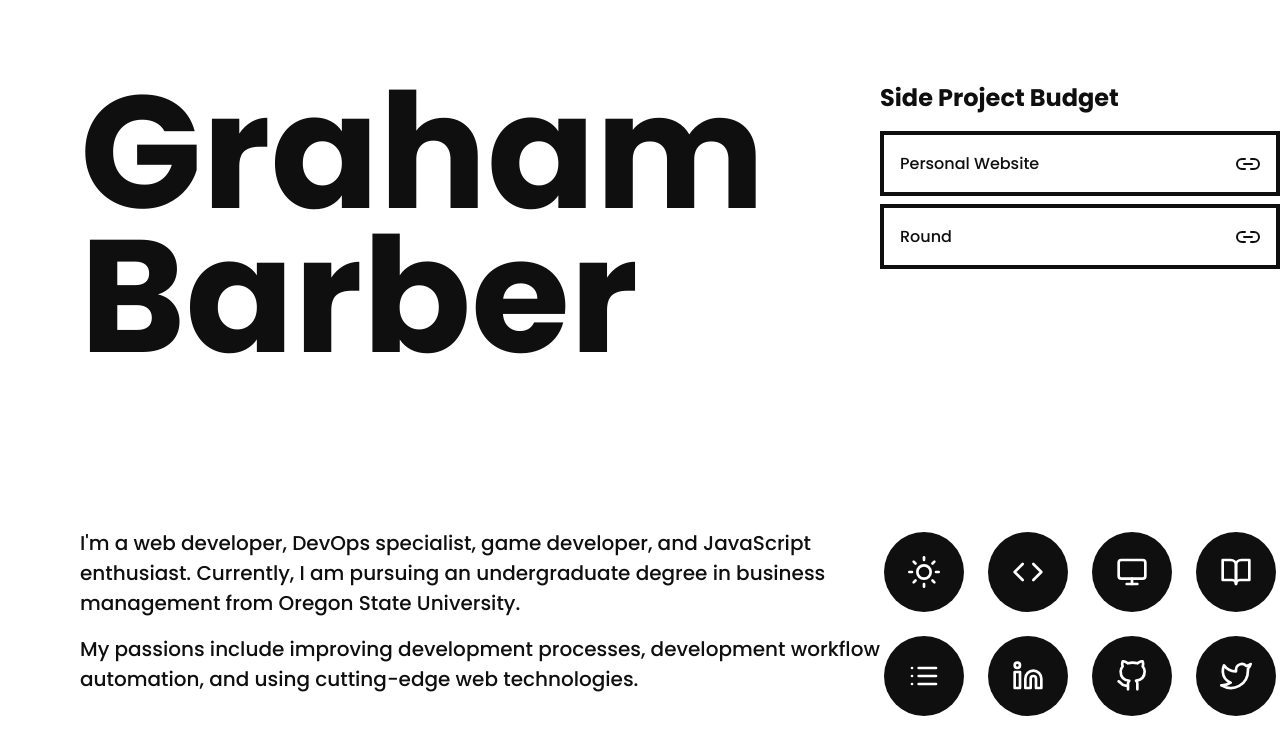
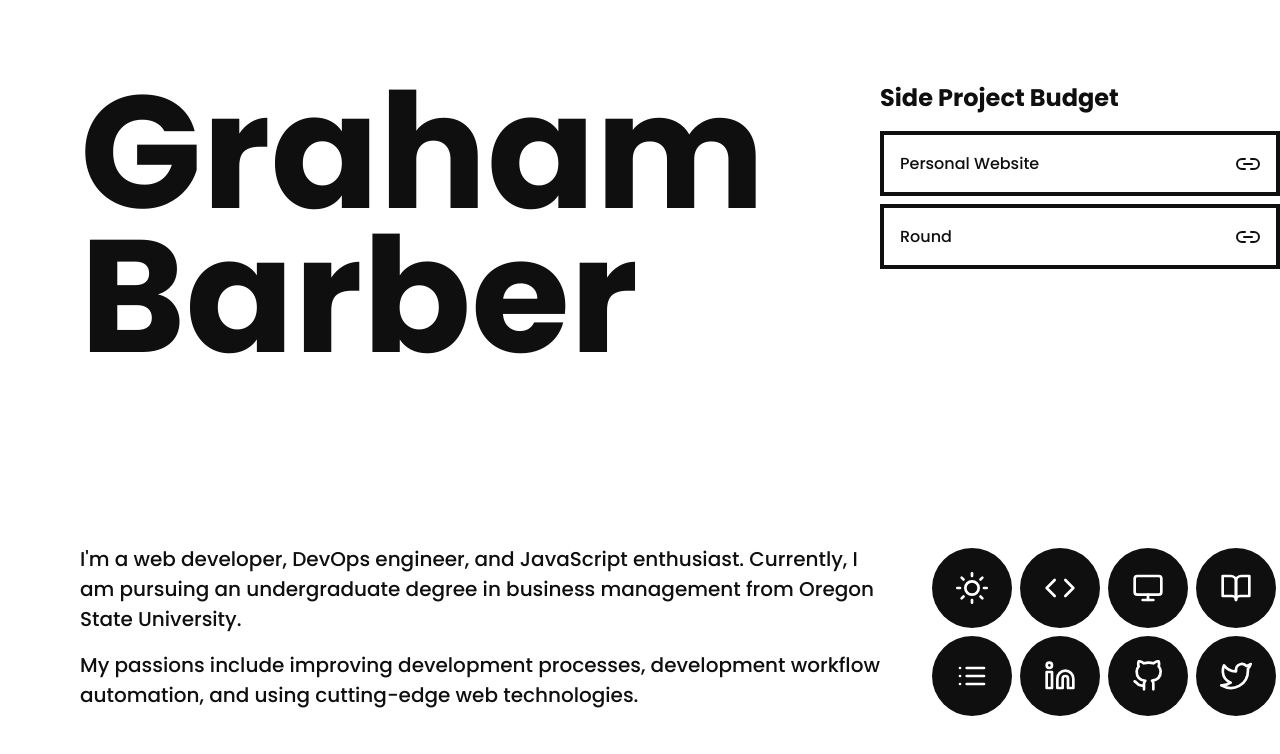
Before and after one commit to puregarlic/personal-website, a Next.js app: page / in a window 1280 px wide. Shown: the top 754 px of the page. Built offline with nearby package versions, Linux system fonts and the light colour scheme.

Commit message:
extract links to separate component

```diff
--- /dev/null
+++ b/components/icon-button.js
@@ -0,0 +1,34 @@
+import { Flex, Link } from 'rebass'
+import { string, node, func } from 'prop-types'
+
+const IconButton = props => {
+  return (
+    <Flex
+      m={1}
+      height="5rem"
+      width="5rem"
+      bg="#0f0f0f"
+      alignItems="center"
+      justifyContent="center"
+      onClick={props.onClick}
+      sx={{ borderRadius: '100%' }}
+    >
+      <Link
+        color="white"
+        href={props.href}
+        target="_blank"
+        sx={{ textDecoration: 'none', lineHeight: 0 }}
+      >
+        {props.children}
+      </Link>
+    </Flex>
+  )
+}
+
+IconButton.propTypes = {
+  href: string,
+  children: node,
+  onClick: func
+}
+
+export default IconButton
--- a/package.json
+++ b/package.json
@@ -8,6 +8,7 @@
   "dependencies": {
     "@emotion/core": "^10.0.17",
     "@emotion/styled": "^10.0.17",
+    "framer-motion": "^1.6.7",
     "next": "^9.0.6",
     "react": "^16.9.0",
     "react-dom": "^16.9.0",
--- a/pages/index.js
+++ b/pages/index.js
@@ -14,6 +14,7 @@ import {
 
 import Head from '../components/head'
 import Nav from '../components/nav'
+import IconButton from '../components/icon-button'
 
 const Home = () => (
   <div>
@@ -75,9 +76,9 @@ const Home = () => (
         </Box>
         <Box sx={{ gridArea: 'bio' }}>
           <Text mb={3}>
-            I'm a web developer, DevOps specialist, game developer, and
-            JavaScript enthusiast. Currently, I am pursuing an undergraduate
-            degree in business management from Oregon State University.
+            I'm a web developer, DevOps engineer, and JavaScript enthusiast.
+            Currently, I am pursuing an undergraduate degree in business
+            management from Oregon State University.
           </Text>
           <Text>
             My passions include improving development processes, development
@@ -85,107 +86,35 @@ const Home = () => (
           </Text>
         </Box>
         <Flex
+          alignItems="flex-end"
+          flexWrap="wrap-reverse"
           flexDirection="row-reverse"
-          flexWrap="wrap-reverse"
-          alignItems="flex-end"
-          sx={{ gridArea: 'links', gap: '1rem' }}
+          sx={{ gridArea: 'links' }}
         >
-          <Flex
-            m={1}
-            height="5rem"
-            width="5rem"
-            bg="#0f0f0f"
-            alignItems="center"
-            justifyContent="center"
-            color="white"
-            sx={{ borderRadius: '100%' }}
-          >
+          <IconButton href="https://twitter.com/puregarlic_">
             <Twitter size={32} />
-          </Flex>
-          <Flex
-            m={1}
-            height="5rem"
-            width="5rem"
-            bg="#0f0f0f"
-            alignItems="center"
-            justifyContent="center"
-            color="white"
-            sx={{ borderRadius: '100%' }}
-          >
+          </IconButton>
+          <IconButton href="https://github.com/puregarlic">
             <GitHub size={32} />
-          </Flex>
-          <Flex
-            m={1}
-            height="5rem"
-            width="5rem"
-            bg="#0f0f0f"
-            alignItems="center"
-            justifyContent="center"
-            color="white"
-            sx={{ borderRadius: '100%' }}
-          >
+          </IconButton>
+          <IconButton href="https://www.linkedin.com/in/graham-barber/">
             <Linkedin size={32} />
-          </Flex>
-          <Flex
-            m={1}
-            height="5rem"
-            width="5rem"
-            bg="#0f0f0f"
-            alignItems="center"
-            justifyContent="center"
-            color="white"
-            sx={{ borderRadius: '100%' }}
-          >
+          </IconButton>
+          <IconButton href="https://standardresume.co/r/grahambarber">
             <List size={32} />
-          </Flex>
-          <Flex
-            m={1}
-            height="5rem"
-            width="5rem"
-            bg="#0f0f0f"
-            alignItems="center"
-            justifyContent="center"
-            color="white"
-            sx={{ borderRadius: '100%' }}
-          >
+          </IconButton>
+          <IconButton>
             <BookOpen size={32} />
-          </Flex>
-          <Flex
-            m={1}
-            height="5rem"
-            width="5rem"
-            bg="#0f0f0f"
-            alignItems="center"
-            justifyContent="center"
-            color="white"
-            sx={{ borderRadius: '100%' }}
-          >
+          </IconButton>
+          <IconButton href="https://puregarlic.itch.io">
             <Monitor size={32} />
-          </Flex>
-          <Flex
-            m={1}
-            height="5rem"
-            width="5rem"
-            bg="#0f0f0f"
-            alignItems="center"
-            justifyContent="center"
-            color="white"
-            sx={{ borderRadius: '100%' }}
-          >
+          </IconButton>
+          <IconButton href="https://github.com/puregarlic/personal-website">
             <Code size={32} />
-          </Flex>
-          <Flex
-            m={1}
-            height="5rem"
-            width="5rem"
-            bg="#0f0f0f"
-            alignItems="center"
-            justifyContent="center"
-            color="white"
-            sx={{ borderRadius: '100%' }}
-          >
+          </IconButton>
+          <IconButton>
             <Sun size={32} />
-          </Flex>{' '}
+          </IconButton>
         </Flex>
       </Box>
     </Flex>
```
Also changed, not shown: components/project.js (added), 1 other file (tests, documents, lock files or other folders).
